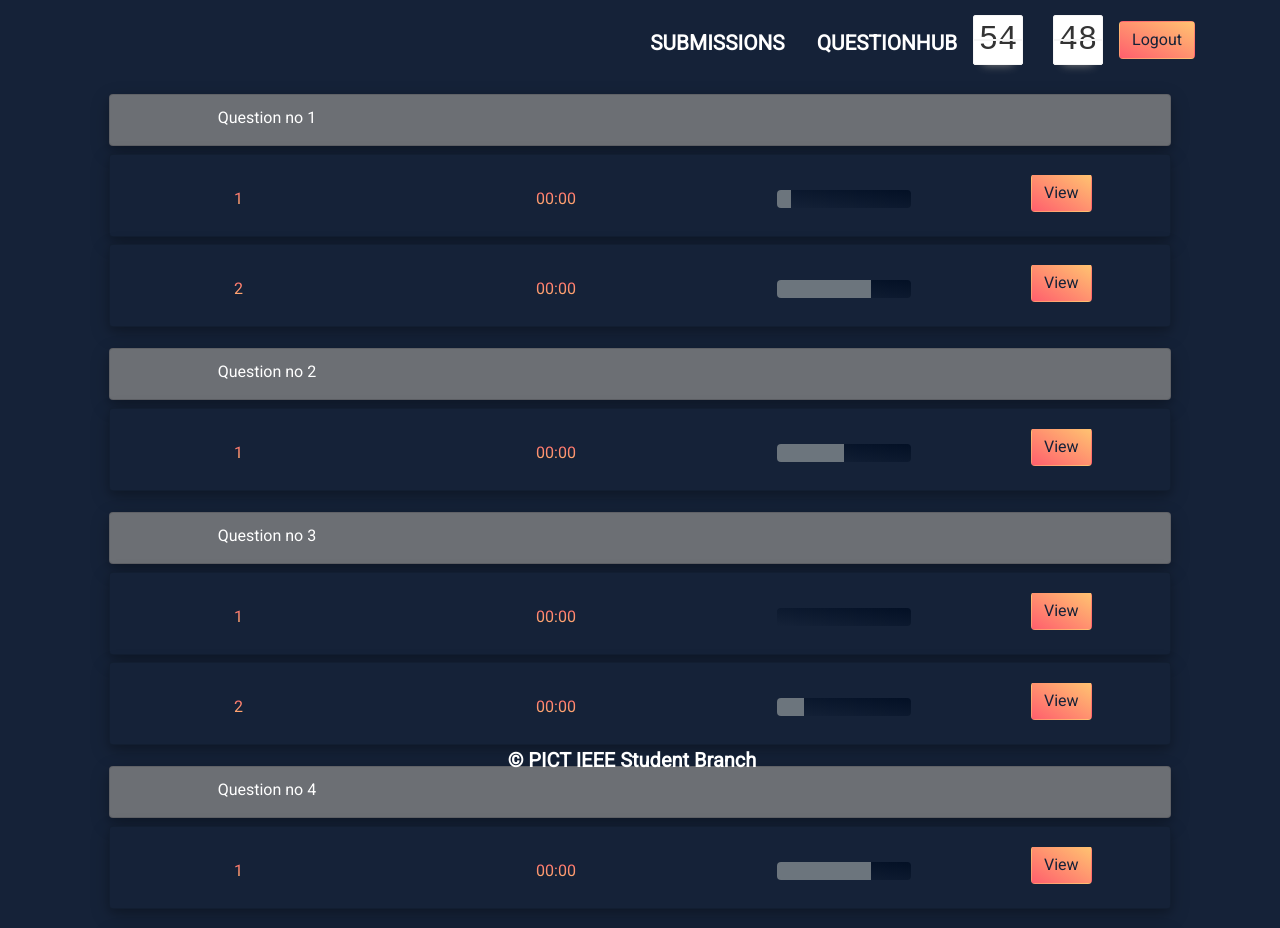
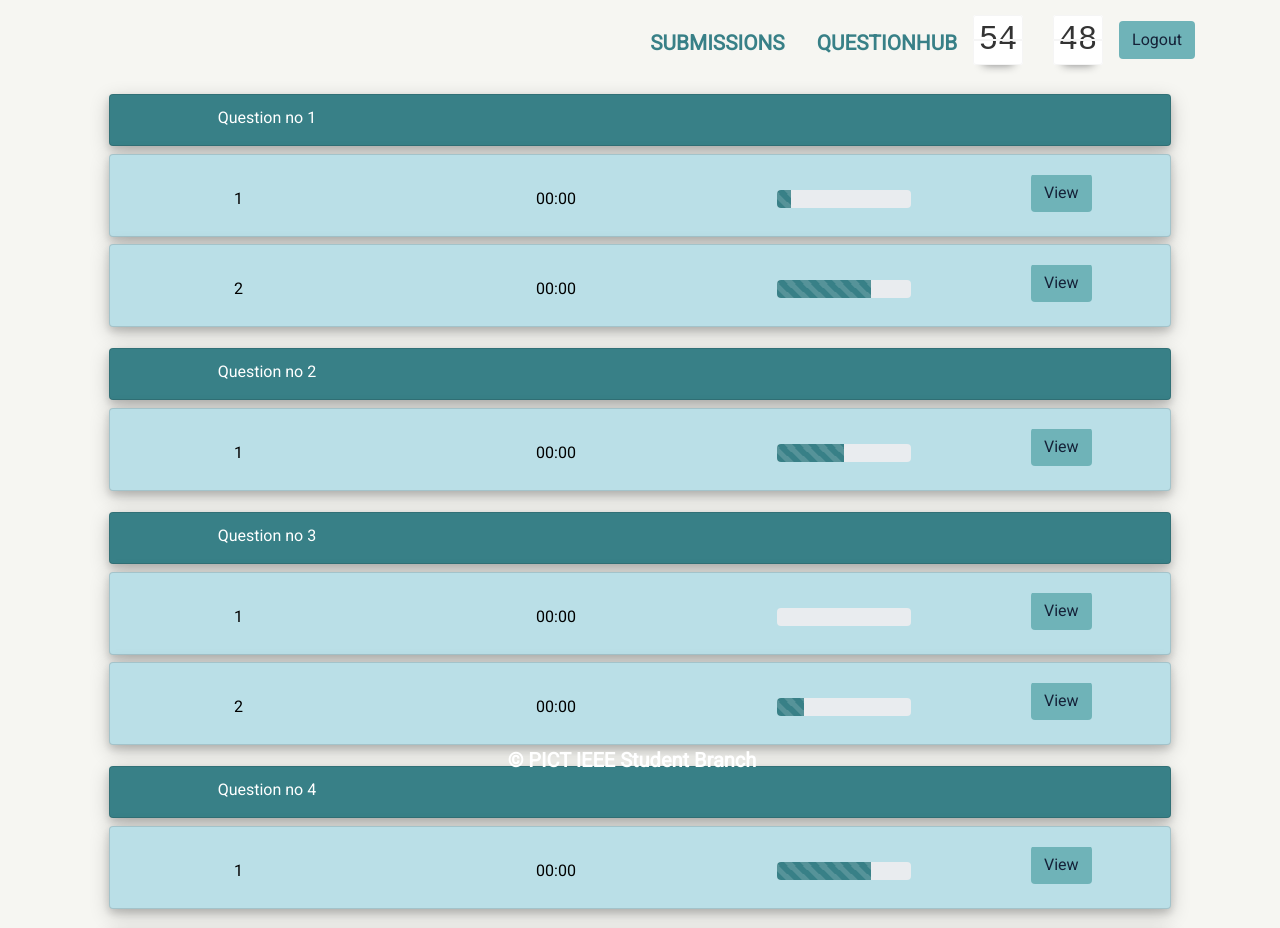
Before and after one commit to meghadandapat/CTD-RC2-Frontend, a React (Create React App) app: page /submissions in a window 1280 px wide. Shown: the top 928 px of the page. Built offline with nearby package versions, Linux system fonts and the light colour scheme; a web font is replaced by a local one.

Commit message:
colour scheme changes

```diff
--- a/public/index.html
+++ b/public/index.html
@@ -34,7 +34,7 @@
     <link rel="preconnect" href="https://fonts.gstatic.com">
 <link href="https://fonts.googleapis.com/css2?family=Ubuntu&display=swap" rel="stylesheet">
   </head>
-  <body style="background-image: linear-gradient(to top right, #152238 0%, #152238 100%);">
+  <body style="background-image: linear-gradient(to top right, #f6f6f2 0%, #f6f6f2 100%);">
     <noscript>You need to enable JavaScript to run this app.</noscript>
     <div id="root"></div>
 
--- a/src/components/Navbar/Navbar.css
+++ b/src/components/Navbar/Navbar.css
@@ -5,7 +5,7 @@
     text-transform: uppercase;
     padding-left: 1rem !important;
     padding-right: 1rem !important;
-    color: #fff !important;
+    color: #388087 !important;
 
   }
   nav{
@@ -20,7 +20,7 @@
 
 
   .navbar .navbar-nav .nav-link:hover {
-    color: white;
+    color:#388087;
   }
   /* @media only screen and (min-width: 960px) {
     .navbar .navbar-nav .nav-link {
@@ -42,7 +42,7 @@
     left: 0;
     right: 0;
     margin: auto;
-    background-color: white;
+    background-color:#388087;
     color: transparent;
     width: 0%;
     content: '';
--- a/src/components/QuestionHub/Quehub.css
+++ b/src/components/QuestionHub/Quehub.css
@@ -31,12 +31,16 @@
 }
 
 .progress{
-    background-image: linear-gradient(to top right, #152238  0%, #031025 100%);
+    /* background-image: linear-gradient(to top right, #f6f6f2  0%, #818894 100%); */
     height: 1.5em;
   }
 
+.progress-bar{
+  background-color: #388087;
+}
+
 .btn{
-    background-image: linear-gradient(to top right, #ff5f6d 0%, #ffc371 100%);
+    background-image: linear-gradient(to top right, #6fb3b8 0%, #6fb3b8 100%);
   }
 
 .btn:hover{
--- a/src/components/Submissions/Submissions.css
+++ b/src/components/Submissions/Submissions.css
@@ -16,7 +16,7 @@
     /* background-image: linear-gradient(to top right, #152238 0%, #152238 100%);
     background-color:#6c6f74; */
     box-shadow: 0 4px 8px 0 rgba(0, 0, 0, 0.16), 0 6px 20px 0 rgba(0, 0, 0, 0.2);
-    background-color:#6c6f74;
+    background-color:#388087;
     color: white;
     height: 60%;
     margin-top: 1.8vh;
@@ -29,9 +29,10 @@
 
 }
 .subtext{
-    background: -webkit-linear-gradient(#ff5f6d, #ffc371);
+    /* background: -webkit-linear-gradient(#ff5f6d, #ffc371);
     -webkit-background-clip: text;
-    -webkit-text-fill-color:transparent;
+    -webkit-text-fill-color:transparent;  */
+    color:black;
 
 }
 .subcard{
@@ -50,7 +51,7 @@
     box-shadow: 0 4px 8px 0 rgba(0, 0, 0, 0.16), 0 6px 20px 0 rgba(0, 0, 0, 0.2);
     background-image: linear-gradient(to top right, #152238 0%, #152238 100%); */
     box-shadow: 0 4px 8px 0 rgba(0, 0, 0, 0.16), 0 6px 20px 0 rgba(0, 0, 0, 0.2);
-    background-image: linear-gradient(to top right, #152238 0%, #152238 100%);
+    background-image: linear-gradient(to top right, #badfe7 0%, #badfe7 100%);
     height: 68%;
     text-align: center;
 
--- a/src/components/Submissions/Submissions.js
+++ b/src/components/Submissions/Submissions.js
@@ -42,8 +42,7 @@ const Submissions = () => {
                     {que1.id!==0 && <SubCard
                     attemptNo={que1.id}
                     time={que1.time}
-                    progbar={<ProgressBar
-                        variant="secondary"
+                    progbar={<ProgressBar animated
                         now={que1.progress}
                       />}
                     button="yes"
@@ -56,8 +55,7 @@ const Submissions = () => {
                     {que2.id!==0 && <SubCard
                     attemptNo={que2.id}
                     time={que2.time}
-                    progbar={<ProgressBar
-                        variant="secondary"
+                    progbar={<ProgressBar animated
                         now={que2.progress}
                       />}
                     button="yes"
@@ -70,8 +68,7 @@ const Submissions = () => {
                     {que3.id!==0 && <SubCard
                     attemptNo={que3.id}
                     time={que3.time}
-                    progbar={<ProgressBar
-                        variant="secondary"
+                    progbar={<ProgressBar animated
                         now={que3.progress}
                       />}
                     button="yes"
@@ -84,8 +81,7 @@ const Submissions = () => {
                     {que4.id!==0 && <SubCard
                     attemptNo={que4.id}
                     time={que4.time}
-                    progbar={<ProgressBar
-                        variant="secondary"
+                    progbar={<ProgressBar animated
                         now={que4.progress}
                       />}
                     button="yes"
@@ -98,8 +94,7 @@ const Submissions = () => {
                     {que5.id!==0 && <SubCard
                     attemptNo={que5.id}
                     time={que5.time}
-                    progbar={<ProgressBar
-                        variant="secondary"
+                    progbar={<ProgressBar animated
                         now={que5.progress}
                       />}
                     button="yes"
@@ -112,8 +107,7 @@ const Submissions = () => {
                     {que6.id!==0 && <SubCard
                     attemptNo={que6.id}
                     time={que6.time}
-                    progbar={<ProgressBar
-                        variant="secondary"
+                    progbar={<ProgressBar animated
                         now={que6.progress}
                       />}
                     button="yes"
```
